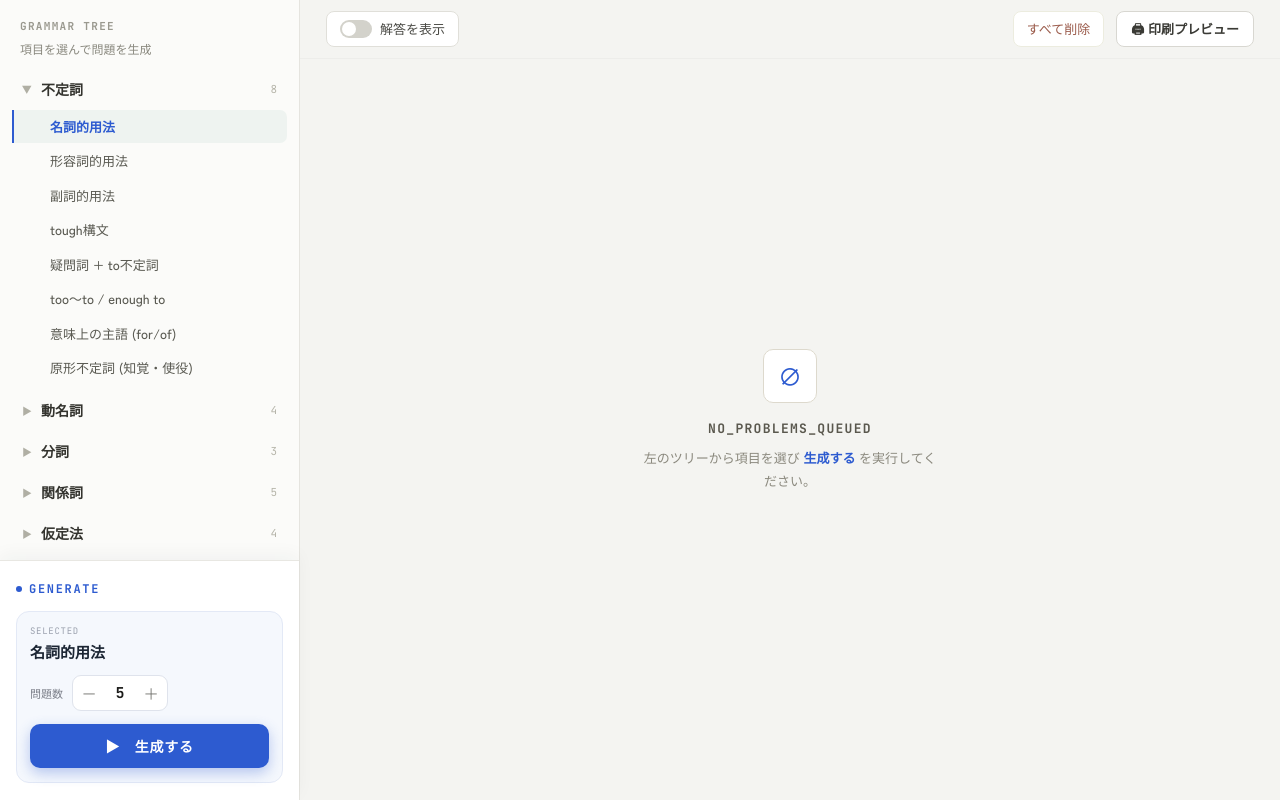
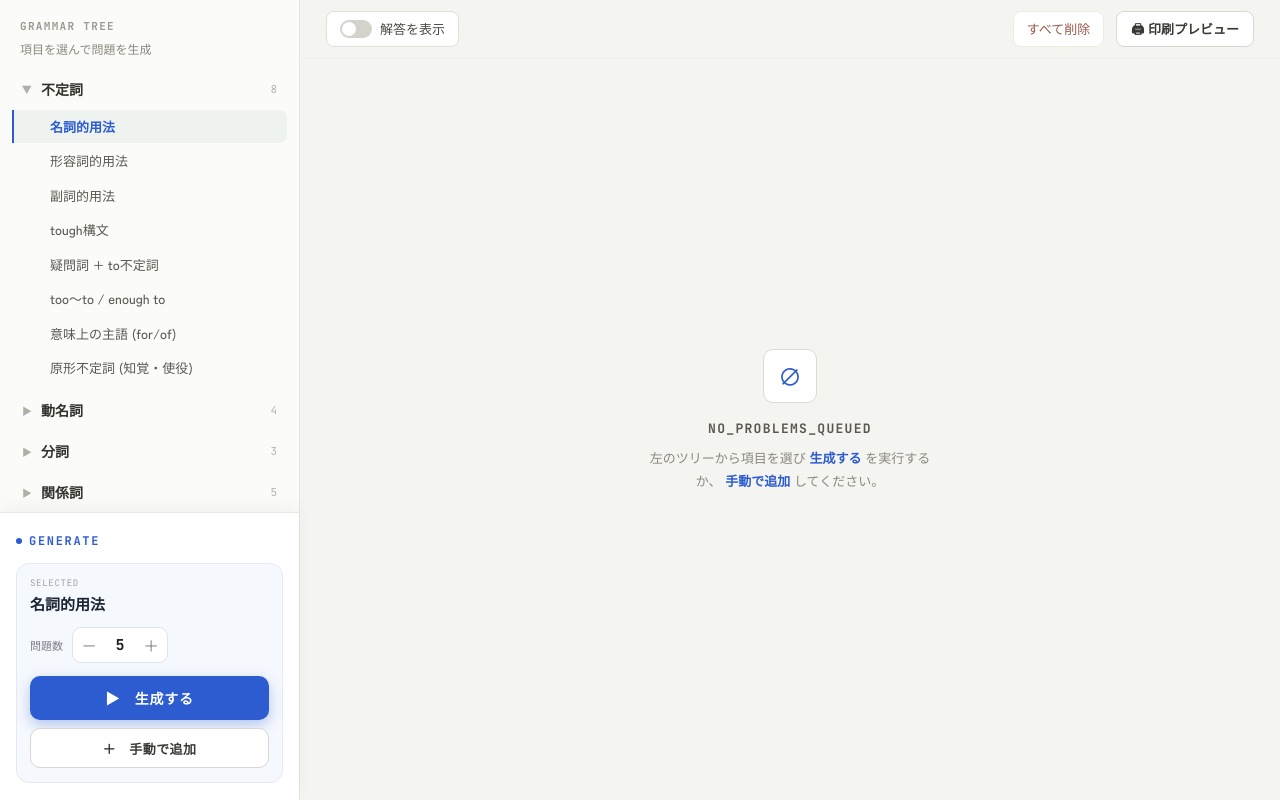
Before and after one commit to milkywaytetr4/grammar-worksheet-generator, a Next.js app: page / in a window 1280 px wide. Built offline with nearby package versions, Linux system fonts and the light colour scheme.

Commit message:
feat: 手動生成モード

```diff
--- a/app/page.tsx
+++ b/app/page.tsx
@@ -68,6 +68,22 @@ export default function Home() {
     }
   }, [loading, selectedId, count]);
 
+  const addManual = useCallback(() => {
+    const id =
+      typeof crypto !== "undefined" && crypto.randomUUID
+        ? crypto.randomUUID()
+        : `manual-${Date.now()}`;
+    const newProblem: Problem = {
+      id,
+      japanese: "",
+      answer: "",
+      grammarPoint: selectedLabel,
+    };
+    setProblems((prev) => [...prev, newProblem]);
+    setEditingId(id);
+    setEditDraft({ japanese: "", answer: "" });
+  }, [selectedLabel]);
+
   const del = useCallback((id: string) => {
     setProblems((prev) => prev.filter((p) => p.id !== id));
     setEditingId((cur) => (cur === id ? null : cur));
@@ -94,7 +110,13 @@ export default function Home() {
     setEditingId(null);
   }, [editingId, editDraft]);
 
-  const cancelEdit = useCallback(() => setEditingId(null), []);
+  const cancelEdit = useCallback(() => {
+    // 中身が空のまま（手動追加直後など）キャンセルした場合はカードを残さない
+    setProblems((prev) =>
+      prev.filter((p) => p.id !== editingId || p.japanese || p.answer),
+    );
+    setEditingId(null);
+  }, [editingId]);
 
   const reorder = useCallback(
     (targetId: string) => {
@@ -583,6 +605,29 @@ export default function Home() {
                   {loading ? "生成中…" : "▶　生成する"}
                 </span>
               </button>
+              <button
+                type="button"
+                onClick={addManual}
+                style={{
+                  marginTop: 8,
+                  width: "100%",
+                  display: "flex",
+                  alignItems: "center",
+                  justifyContent: "center",
+                  gap: 8,
+                  background: "#fff",
+                  color: "#3a3a35",
+                  border: "1px solid #d8d7d1",
+                  height: 40,
+                  borderRadius: 10,
+                  fontSize: 14,
+                  fontWeight: 600,
+                  letterSpacing: ".03em",
+                  cursor: "pointer",
+                }}
+              >
+                <span style={{ fontSize: 13, lineHeight: 1 }}>＋　手動で追加</span>
+              </button>
               {error && (
                 <div style={{ marginTop: 10, fontSize: 12, color: "#b06a58" }}>
                   {error}
@@ -708,7 +753,11 @@ export default function Home() {
                   <span style={{ color: ACCENT, fontWeight: 600 }}>
                     生成する
                   </span>{" "}
-                  を実行してください。
+                  を実行するか、{" "}
+                  <span style={{ color: ACCENT, fontWeight: 600 }}>
+                    手動で追加
+                  </span>{" "}
+                  してください。
                 </div>
               </div>
             ) : (
```
